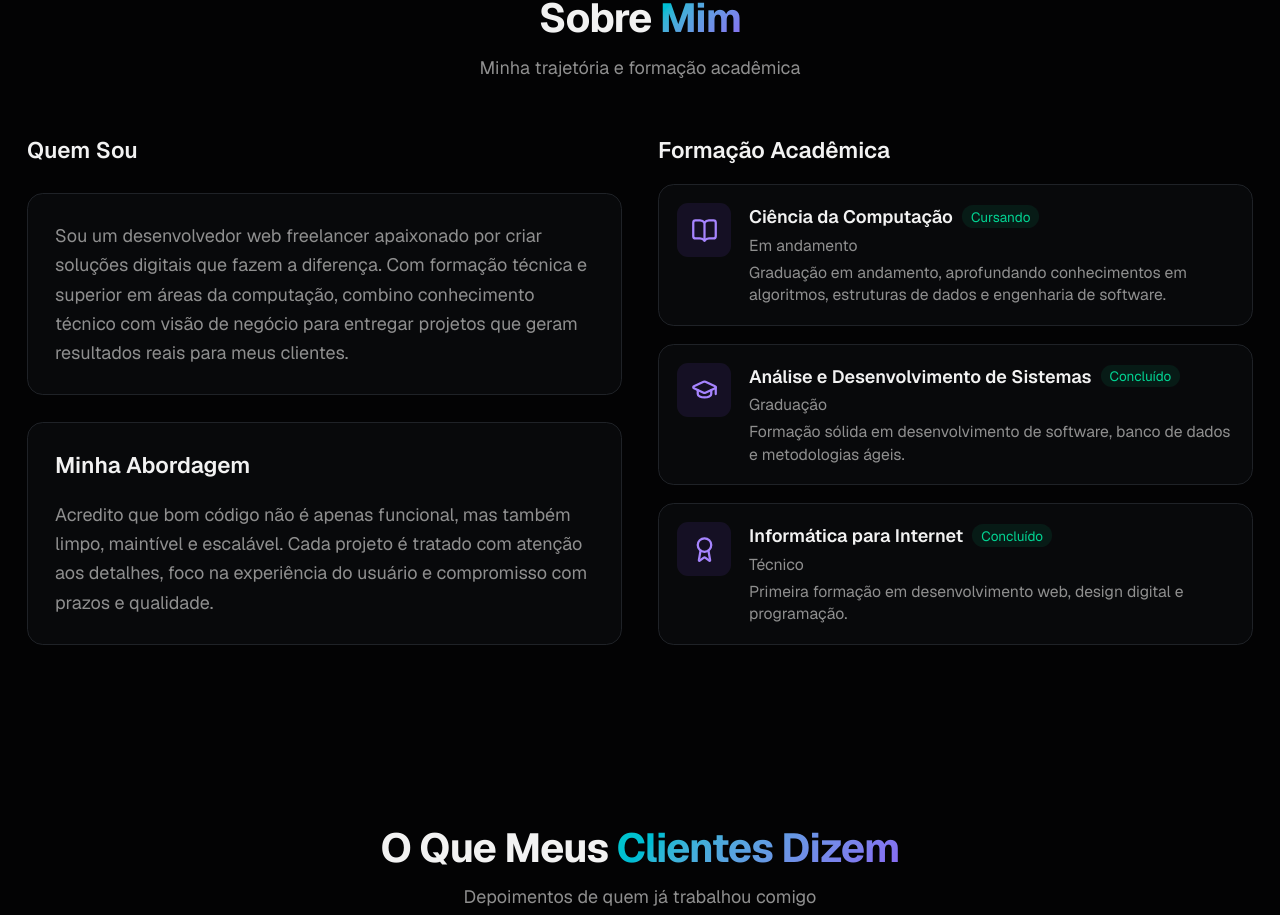
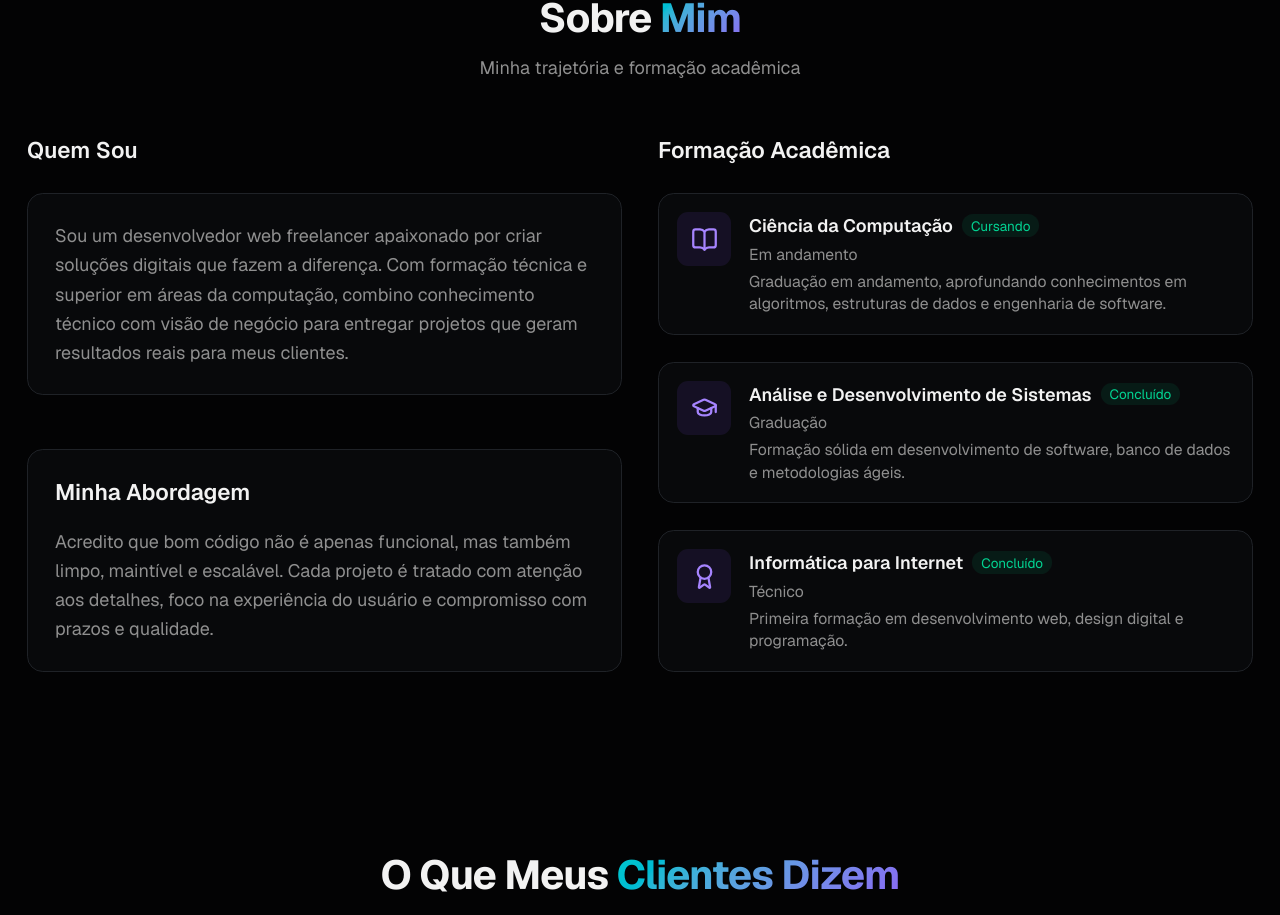
Before and after one commit to jcmjuan/portfolio, a Next.js app: page / in a window 1280 px wide. Shown: the part 1935-2850 px from the top of the page. Built offline with nearby package versions, Linux system fonts and the light colour scheme; no server answers; the database is empty.

Commit message:
Ajustes na seção about

```diff
--- a/src/components/sections/about.tsx
+++ b/src/components/sections/about.tsx
@@ -38,7 +38,7 @@ export function About() {
         </div>
 
         <div className="grid gap-8 lg:grid-cols-2">
-          <div className="space-y-6">
+          <div className="flex flex-col space-y-6">
             <h3 className="text-xl font-semibold">Quem Sou</h3>
 
             <div className="rounded-xl border border-border bg-card p-6">
@@ -51,7 +51,7 @@ export function About() {
               </p>
             </div>
 
-            <div className="rounded-xl border border-border bg-card p-6">
+            <div className="mt-auto rounded-xl border border-border bg-card p-6">
               <h3 className="text-xl font-semibold mb-4">Minha Abordagem</h3>
               <p className="text-muted-foreground leading-relaxed">
                 Acredito que bom código não é apenas funcional, mas também
@@ -62,7 +62,7 @@ export function About() {
             </div>
           </div>
 
-          <div className="space-y-4">
+          <div className="flex flex-col space-y-6">
             <h3 className="text-xl font-semibold">Formação Acadêmica</h3>
             {education.map((item) => (
               <div
```
